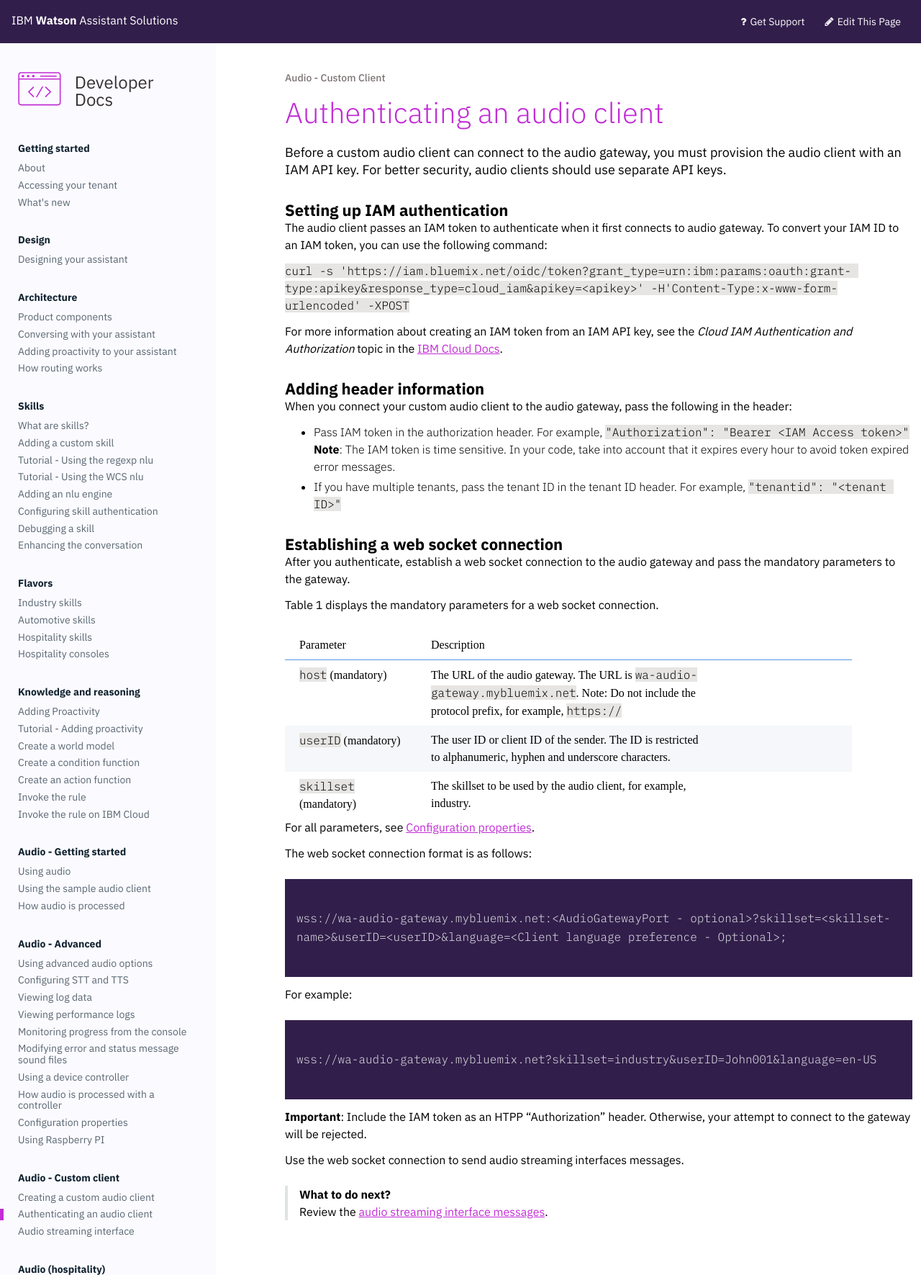
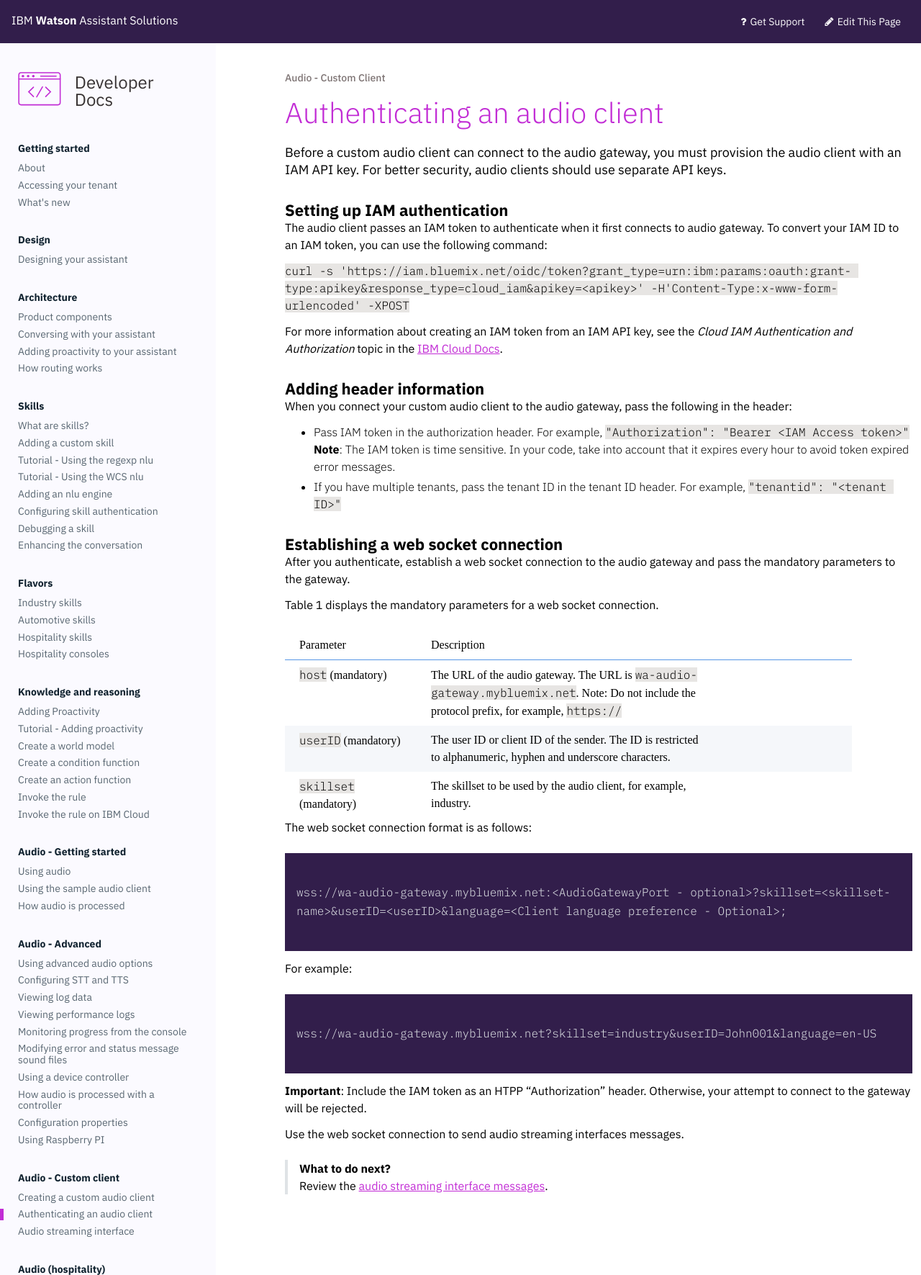
Before and after one commit to Watson-Personal-Assistant/developer, a Jekyll site: the page built from _content/audio_custom/audio_authentication.md, in a window 1280 px wide. Shown: the whole page at 72% size. Built offline with Jekyll 4.4.1, drawn with Linux system fonts in a browser that asks for light colours; some web fonts are replaced.

Commit message:
removed link to config properties

````diff
--- a/_content/audio_custom/audio_authentication.md
+++ b/_content/audio_custom/audio_authentication.md
@@ -31,8 +31,6 @@
 | `userID` (mandatory)  | The user ID or client ID of the sender.  The ID is restricted to alphanumeric, hyphen and underscore characters.
 | `skillset`  (mandatory) | The skillset to be used by the audio client, for example, industry.
 
-For all parameters, see [Configuration properties]({{site.baseurl}}/audio/config_properties).
-
 The web socket connection format is as follows:
 
 ```
````
